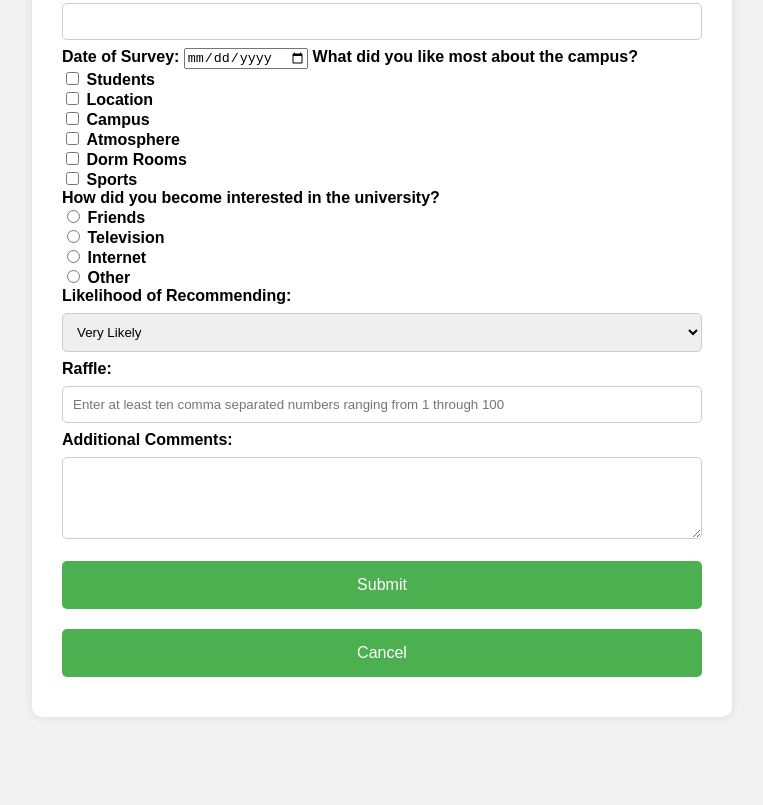
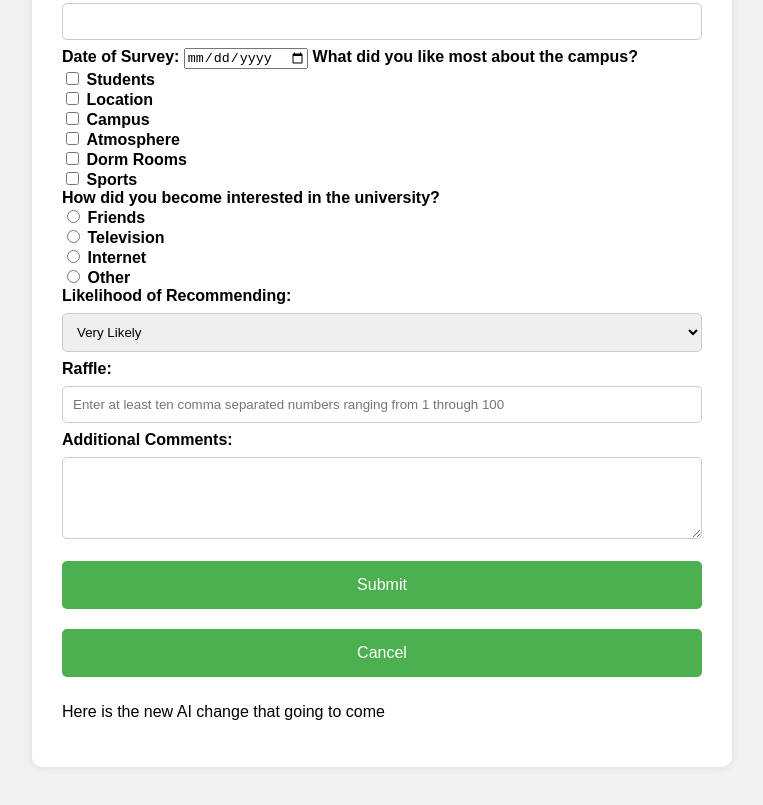
Before and after one commit to johnstephengutam/SWE645HW2_REPO, a plain HTML site: page index.html in a window 1280 px wide. Shown: the part 668-1473 px from the top of the page, without its empty margins (258-1021 px from the left). Before the commit the page ends 1435 px from the top, so only its background shows below. Drawn offline with Linux system fonts and the light colour scheme.

Commit message:
Update index.html 1

```diff
--- a/index.html
+++ b/index.html
@@ -117,6 +117,7 @@
             <input type="submit" value="Submit">
             <input type="reset" value="Cancel">
         </form>
+        <p>Here is the new AI change that going to come <p>
     </div>
 </body>
 </html>
```
